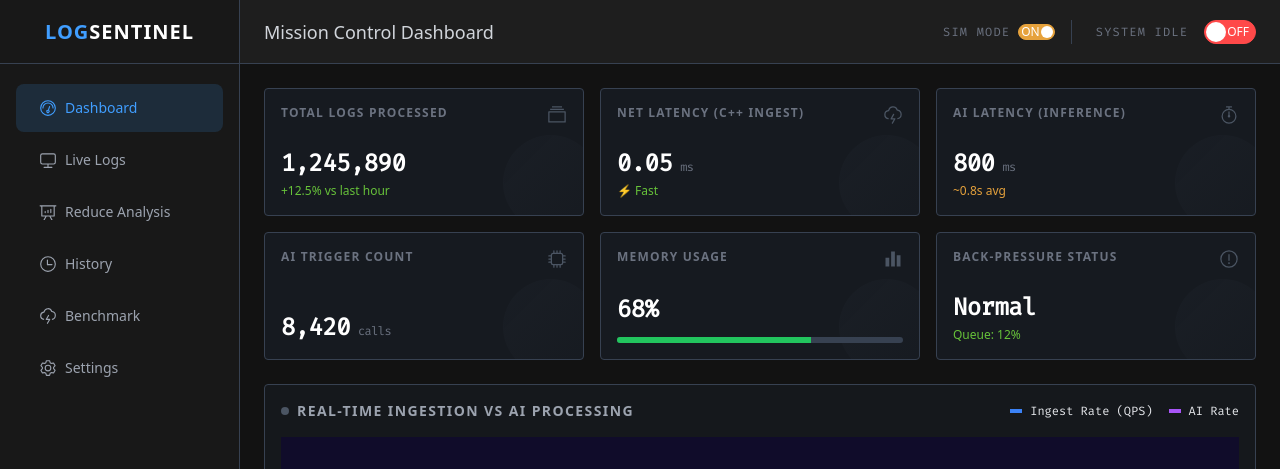
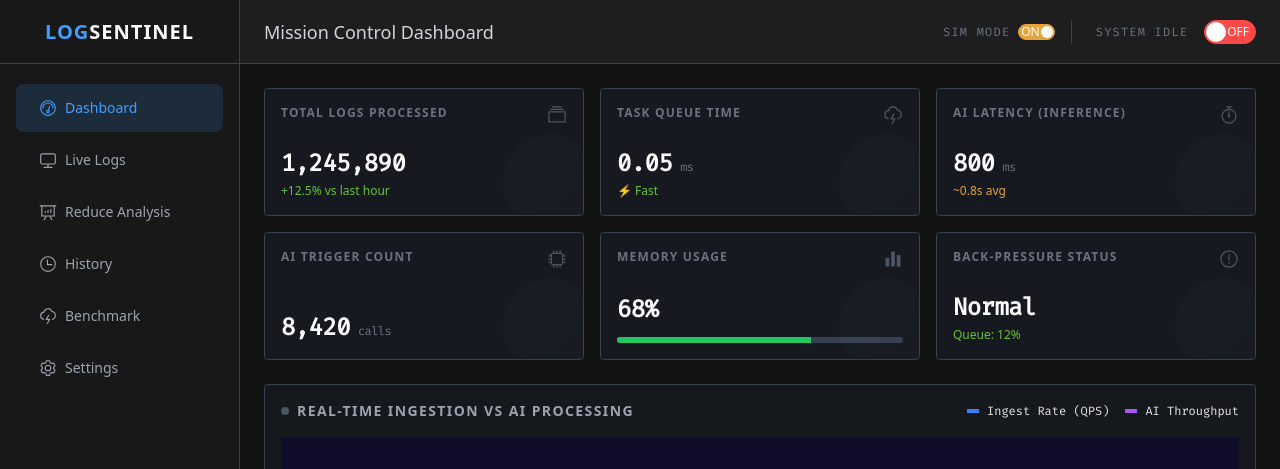
Before and after one commit to amikellt911/LogSentinel, a Vue app in the folder client/: page / in a window 1280 px wide. Shown: the top 469 px of the page. Built offline with nearby package versions, Linux system fonts and the light colour scheme.

Commit message:
feat(i18n): 更新指标名称以提高可读性 将 "AI Rate" 更改为 "AI Throughput"，"Net Latency (C++ Ingest)" 更改为 "Task Queue Time"，使描述更加准确易懂。

```diff
--- a/client/src/i18n.ts
+++ b/client/src/i18n.ts
@@ -44,10 +44,10 @@ const messages = {
       throttling: 'Throttling Active',
       congested: 'Queue Congested',
       ingestRate: 'Ingest Rate (QPS)',
-      aiRate: 'AI Rate',
+      aiRate: 'AI Throughput',
       realtimeTitle: 'Real-time Ingestion vs AI Processing',
       calls: 'calls',
-      netLatency: 'Net Latency (C++ Ingest)',
+      netLatency: 'Task Queue Time',
       aiLatency: 'AI Latency (Inference)',
       queue: 'Queue',
       riskTitle: 'Risk Distribution',
@@ -217,10 +217,10 @@ const messages = {
       throttling: '限流中',
       congested: '队列拥堵',
       ingestRate: '摄入速率 (QPS)',
-      aiRate: 'AI 处理率',
+      aiRate: 'AI 吞吐量',
       realtimeTitle: '实时摄入 vs AI 处理',
       calls: '次调用',
-      netLatency: '网络延迟 (C++ 接收)',
+      netLatency: '任务排队时间',
       aiLatency: 'AI 延迟 (模型推理)',
       queue: '队列',
       riskTitle: '风险分布',
--- a/client/src/stores/system.ts
+++ b/client/src/stores/system.ts
@@ -8,7 +8,7 @@ import i18n from '../i18n'
 export interface LogEntry {
   id: number | string
   timestamp: string
-  level: 'INFO' | 'WARN' | 'RISK'
+  level: 'INFO' | 'WARN' | 'RISK' | 'Critical' | 'Error' | 'Warning' | 'Info' | 'Safe'
   message: string
 }
 
--- a/client/src/views/History.vue
+++ b/client/src/views/History.vue
@@ -95,7 +95,7 @@
  </template>
 
  <script setup lang="ts">
- import { ref, computed, onMounted, watch } from 'vue'
+ import { ref, computed, onMounted } from 'vue'
  import { Search } from '@element-plus/icons-vue'
  import { useSystemStore, type LogEntry } from '../stores/system'
  import dayjs from 'dayjs'
```
